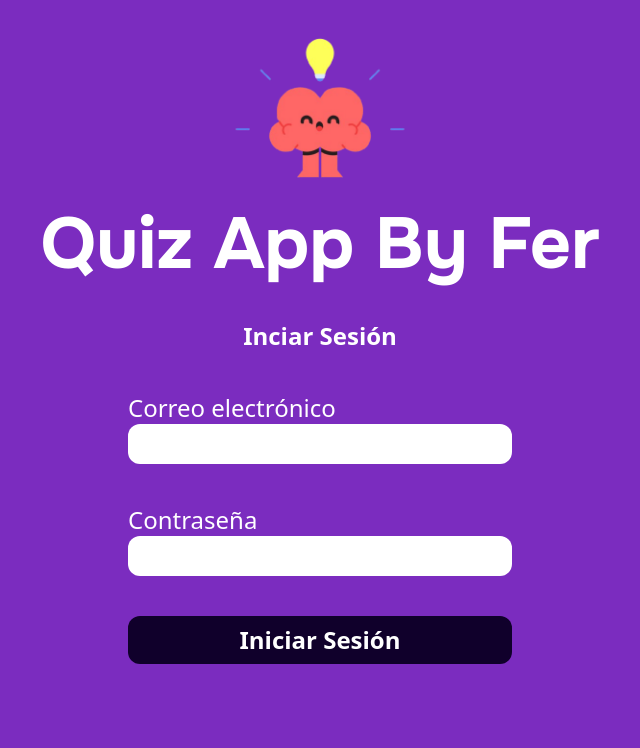
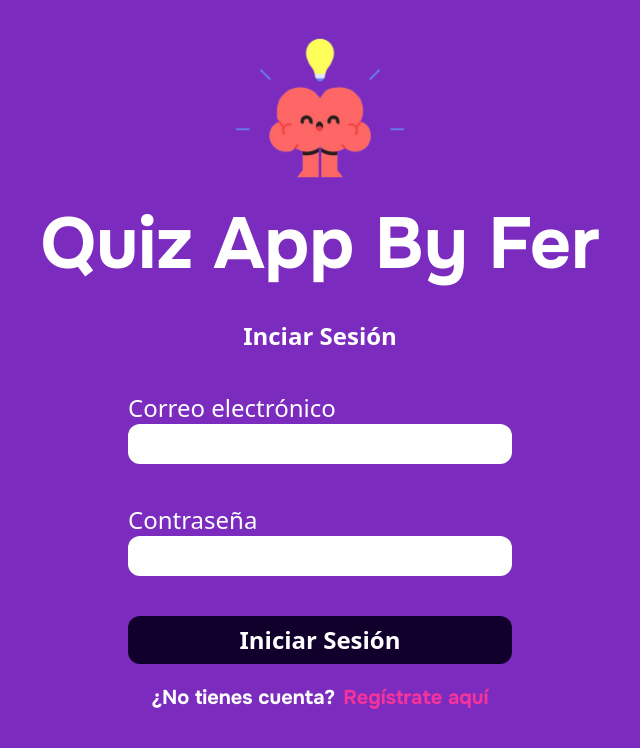
Before and after one commit to FerDeveloperJS/quiz-project, a React (Vite) app: page / in a window 1280 px wide. Shown: the top 748 px of the page, without its empty margins (320-960 px from the left). Built offline with nearby package versions, Linux system fonts and the light colour scheme; no server answers.

Commit message:
Added connection between pages SignUp and SignIn

```diff
--- a/src/App.jsx
+++ b/src/App.jsx
@@ -11,6 +11,7 @@ function App() {
     <BrowserRouter>
       <Routes>
         <Route path="/" element={<SignIn />} />
+        <Route path="/signup" element={<SignUp />} />
         <Route path="/home" element={<Home />} />
         <Route path="/category" element={<Category />} />
         <Route path="/game" element={<Game />} />
--- a/src/pages/SignIn.jsx
+++ b/src/pages/SignIn.jsx
@@ -2,7 +2,7 @@ import { supabase } from "../supabaseClient.js";
 import mind from "../assets/img/mind.png";
 import LoginNotification from "../components/LoginNotification";
 import { useState } from "react";
-import { useNavigate } from "react-router-dom";
+import { Link, useNavigate } from "react-router-dom";
 
 function SignIn() {
   const [showNotification, setShowNotification] = useState(false);
@@ -98,6 +98,12 @@ function SignIn() {
           Iniciar Sesión
         </button>
       </form>
+      <div className="mt-5 mx-auto w-fit flex gap-2 text-xl font-[Onest] font-bold">
+        <p className="text-center text-white">¿No tienes cuenta?</p>
+        <Link to="/signup" className="text-pink-500">
+          Regístrate aquí
+        </Link>
+      </div>
     </section>
   );
 }
--- a/src/pages/SignUp.jsx
+++ b/src/pages/SignUp.jsx
@@ -2,6 +2,7 @@ import { supabase } from "../supabaseClient.js";
 import mind from "../assets/img/mind.png";
 import RegistrationNotification from "../components/RegistrationNotification.jsx";
 import { useState } from "react";
+import { Link } from "react-router-dom";
 
 function SignUp() {
   const [showNotification, setShowNotification] = useState(false);
@@ -123,6 +124,12 @@ function SignUp() {
           Registrarse
         </button>
       </form>
+      <div className="mt-5 mx-auto w-fit flex gap-2 text-xl font-[Onest] font-bold">
+        <p className="text-center text-white">¿Ya tienes cuenta?</p>
+        <Link to="/" className="text-pink-500">
+          Inicia sesión aquí
+        </Link>
+      </div>
     </section>
   );
 }
```
